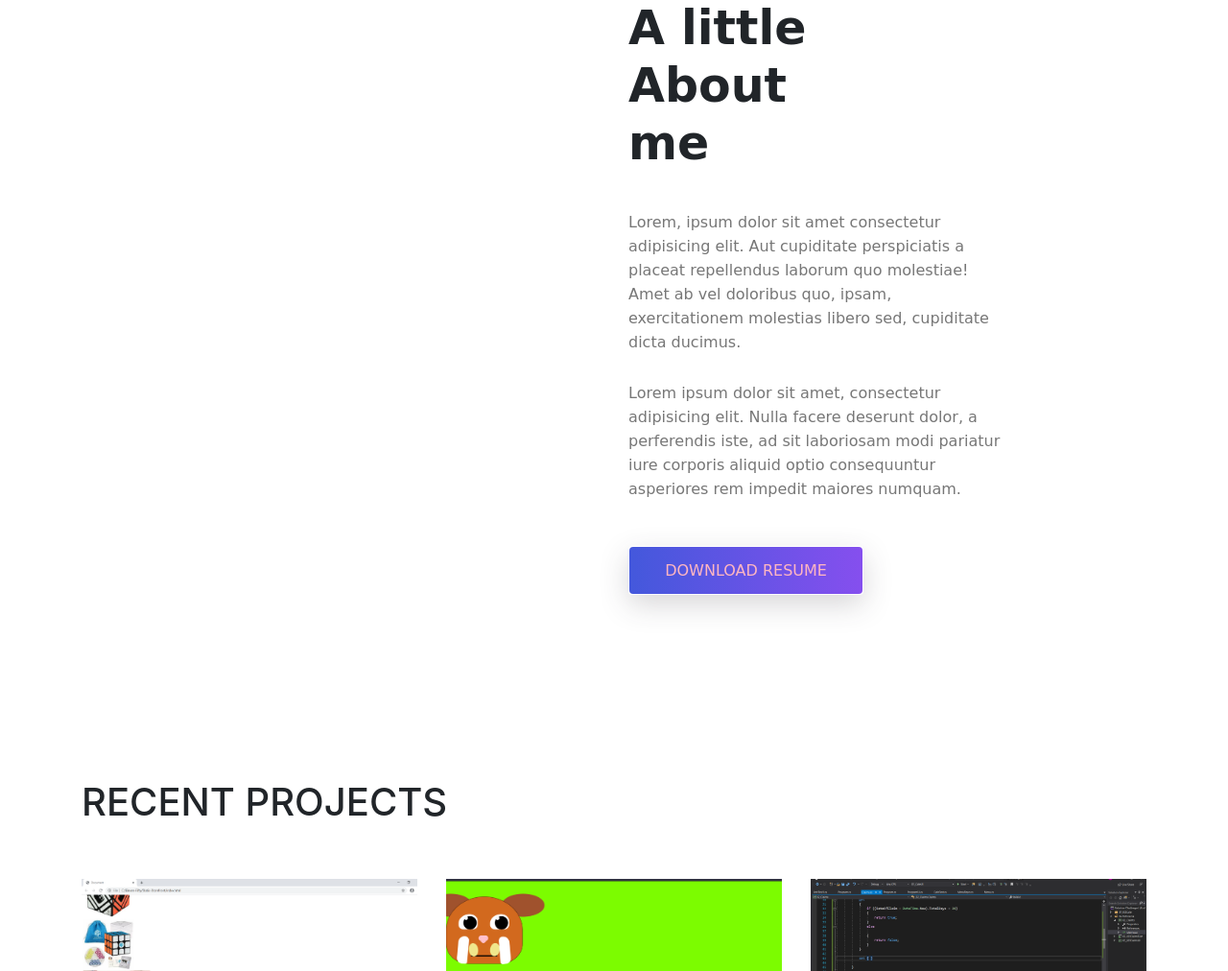
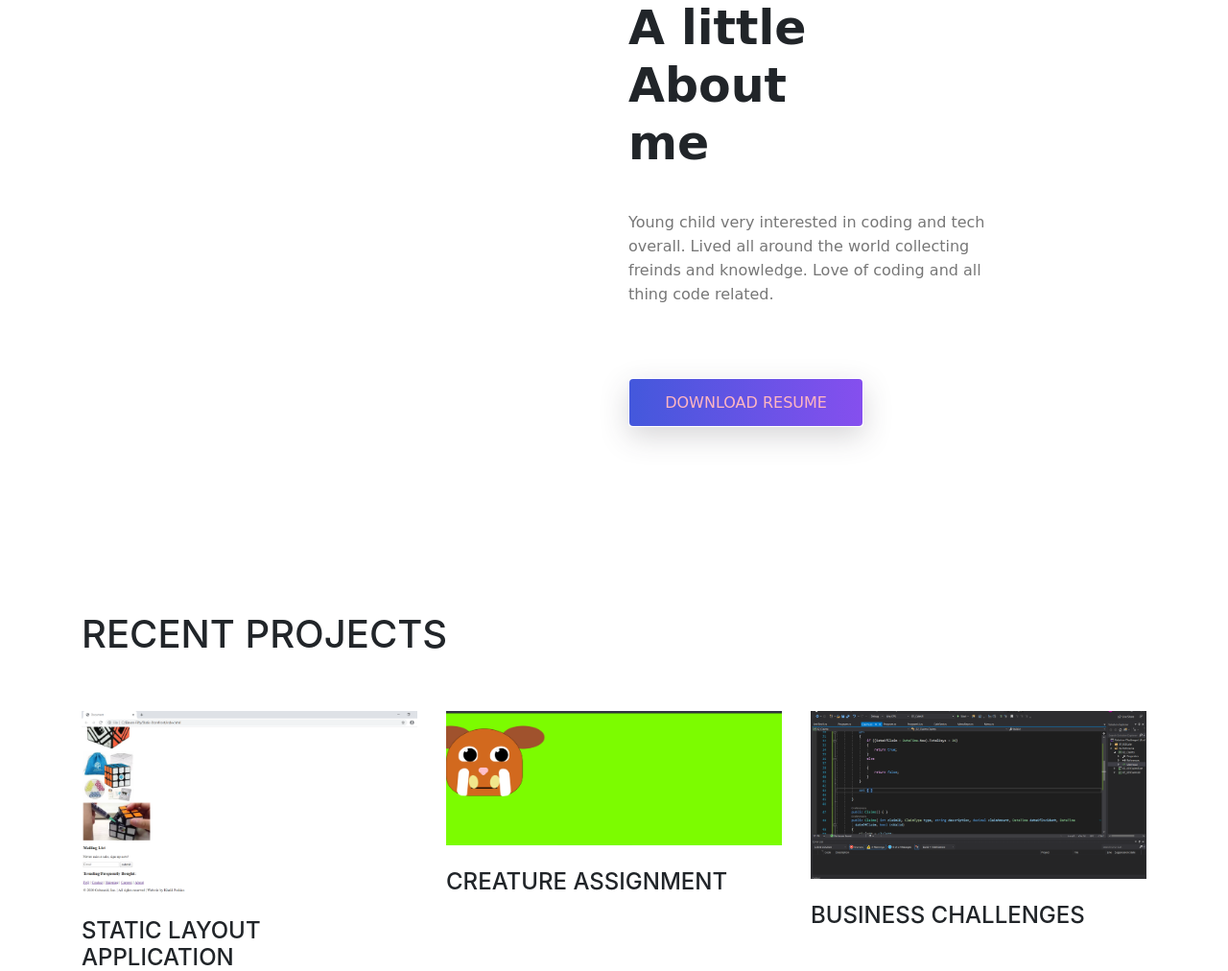
Before and after one commit to kmpcool123/kmpcool123.github.io, a plain HTML site: page index.html in a window 1280 px wide. Shown: the part 1197-2209 px from the top of the page at 96% size. Drawn offline with Linux system fonts and the light colour scheme.

Commit message:
secondcommit

```diff
--- a/index.html
+++ b/index.html
@@ -104,10 +104,12 @@
             </h2>
             <div class="paragraph py-4 w-75">
               <p class="para">
-                Lorem, ipsum dolor sit amet consectetur adipisicing elit. Aut cupiditate perspiciatis a placeat repellendus laborum quo molestiae! Amet ab vel doloribus quo, ipsam, exercitationem molestias libero sed, cupiditate dicta ducimus.
+                Young child very interested in coding and tech overall.
+                Lived all around the world collecting freinds and knowledge.
+                Love of coding and all thing code related.
               </p>
               <p class="para">
-                Lorem ipsum dolor sit amet, consectetur adipisicing elit. Nulla facere deserunt dolor, a perferendis iste, ad sit laboriosam modi pariatur iure corporis aliquid optio consequuntur asperiores rem impedit maiores numquam.
+
               </p>
             </div>
             <button type="button" class="btn button primary-button text-uppercase">Download Resume</button>
```
